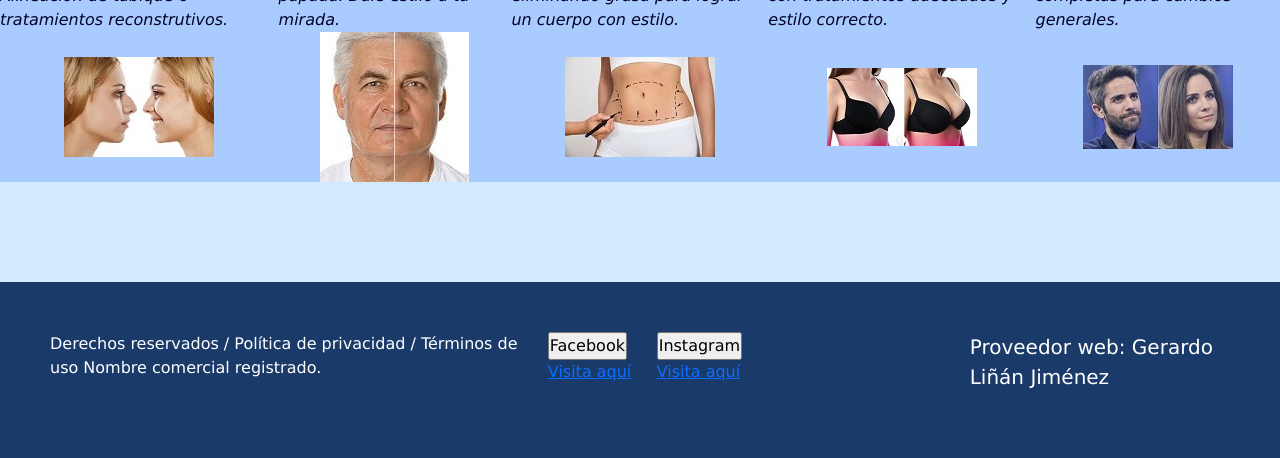
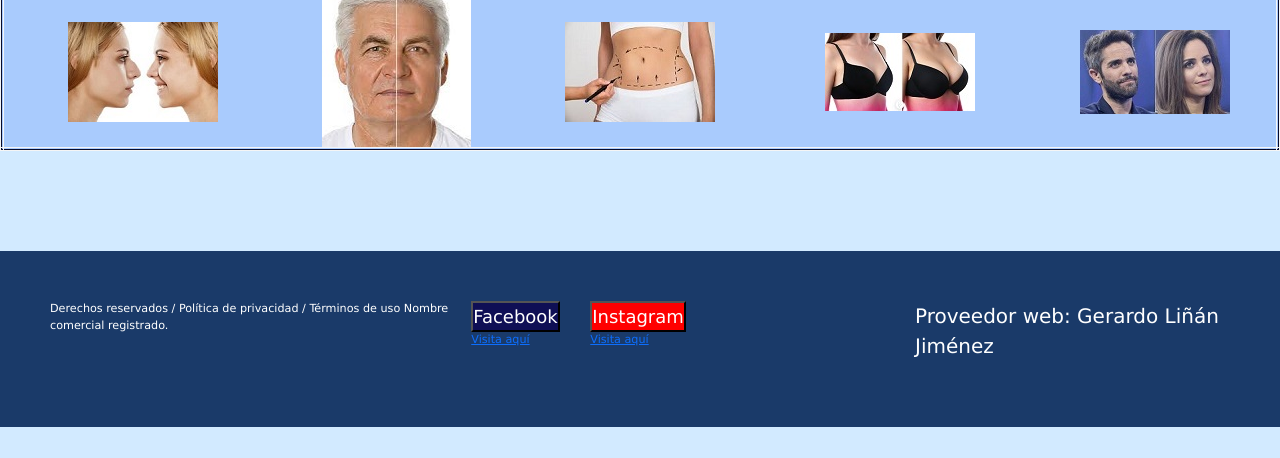
Before and after one commit to glinan84/Dr_Carlos_Abundis, a website: page secciones/servicios.html in a window 1280 px wide. Shown: the part 363-821 px from the top of the page. After the commit the page ends 800 px from the top, so only its background shows below. Drawn offline with nearby package versions, Linux system fonts and the light colour scheme.

Commit message:
cambios generados y compilados en SASS

```diff
--- a/estilosass/_nav.scss
+++ b/estilosass/_nav.scss
@@ -1,3 +1,7 @@
+@import "variables";
+
+
+
 header{
     padding: 0;
     margin-top: 0px;
--- a/estilosass/_titulos.scss
+++ b/estilosass/_titulos.scss
@@ -1,3 +1,6 @@
+@import "variables";
+
+
 h1{
     color: $color;
     margin: 0px 100px 10px 0px;
--- a/estilosass/_variables.scss
+++ b/estilosass/_variables.scss
@@ -3,3 +3,4 @@ $colorfondos: aqua;
 $red: border;
 $colorfont: white;
 $color: rgb(1, 14, 34);
+$red: instagram, facebook, instagram;
--- a/estilosass/estilo.scss
+++ b/estilosass/estilo.scss
@@ -614,12 +614,24 @@ footer{
 
 
 $redes:(
-    instagram: red,
-    facebook: rgb(15, 15, 85),
+    "instagram": red,
+    "facebook": rgb(15, 15, 85)
 );
 
 @each $red, $color in $redes{
     .btn--#{$red}{
-        background-color: $colorbase;
+        background-color: $color;
+        font-size: large;
+        color: white;
     }
+};
+
+.servicios{
+    border: 3px blue;
+    background-color: white;
 }
+
+.tablaServicios{
+    @extend .slogan;
+    border-width: 5px;
+}
--- a/secciones/servicios.html
+++ b/secciones/servicios.html
@@ -4,10 +4,12 @@
     <meta charset="UTF-8">
     <meta http-equiv="X-UA-Compatible" content="IE=edge">
     <meta name="viewport" content="width=device-width, initial-scale=1.0">
+    <meta name="description" content="Amplia gama de servicios de cirugia plastica reconstructiva corporal y facial">
+    <meta name="keywords" content="Rinoplastia, blefaroplastia, bichectomia, abdominoplastia, liposucción, aumento de mamas, senos, gluteos, feminización, levantamiento de gluteo">
     <link href="https://cdn.jsdelivr.net/npm/bootstrap@5.0.2/dist/css/bootstrap.min.css" rel="stylesheet" integrity="sha384-EVSTQN3/azprG1Anm3QDgpJLIm9Nao0Yz1ztcQTwFspd3yD65VohhpuuCOmLASjC" crossorigin="anonymous">
     <title>Listado de cirugias plasticas y estilismo</title>
-    <link rel="shortcut icon" href="../images/Favicon-cirugia.png">
-    <link rel="stylesheet" href="../style.css">
+    <link rel="shortcut icon" href="../imagenes/Favicon-cirugia.png">
+    <link rel="stylesheet" href="../sitio-web-dr-carlos-alberto-abundis/style.css">
 </head>
 <header>
     <img src="../imagenes/logo-dr.-carlos-abundis-fondo.jpg" alt="" class="logo__dr--Carlos">
@@ -36,7 +38,7 @@
 <h2 class="experto">Experto en cirugia plástica y reconstructiva</h2>
 
 <body>
-    <h1 class="Servicios">Servicios</h1>
+    <h1 class="servicios">Servicios</h1>
     <table class="tablaServicios">
         <tr>
             <td>Rinoplastia</td>
```
Also changed, not shown: index.html (+1 -1 lines), secciones/contacto.html (+3 -3 lines), secciones/presentacion.html (+4 -2 lines), secciones/vidas-renovadas.html (+4 -2 lines), secciones/videos.html (+4 -2 lines), sitio-web-dr-carlos-alberto-abundis/style.css, style.css.
